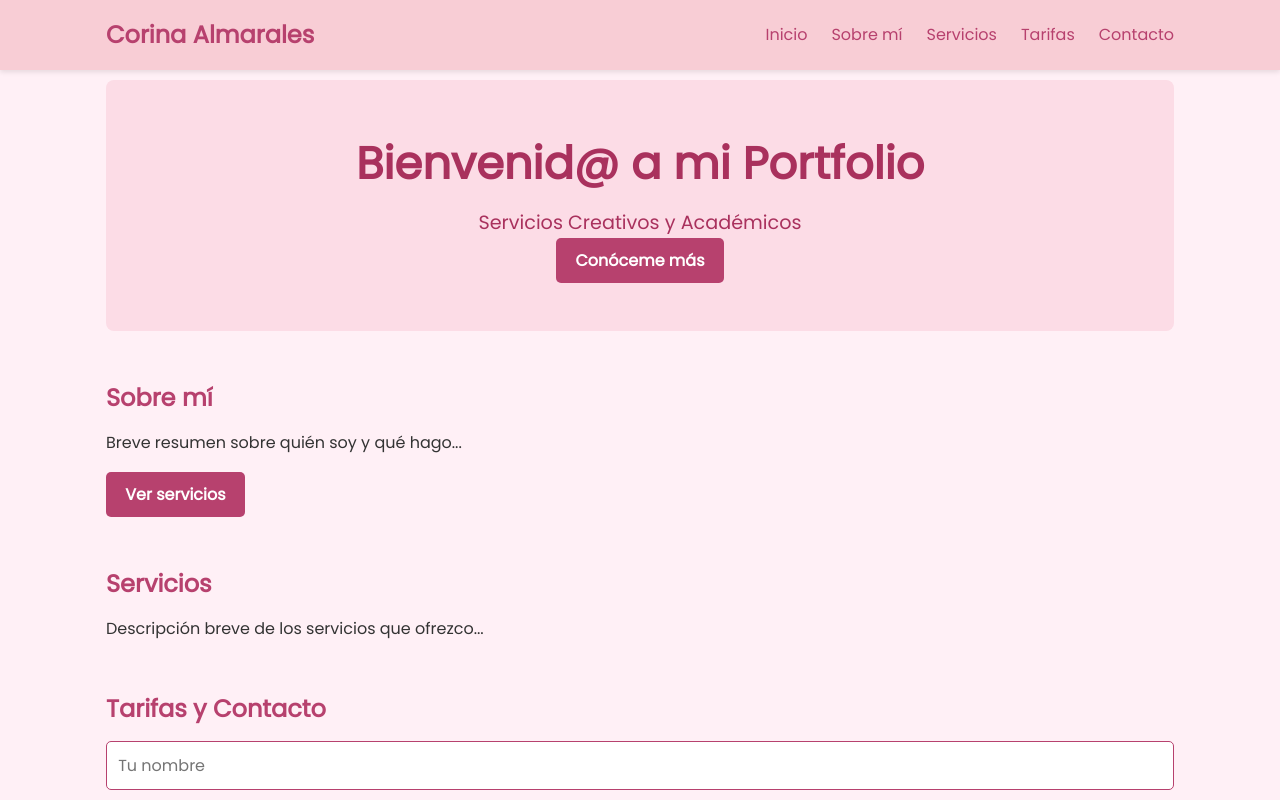
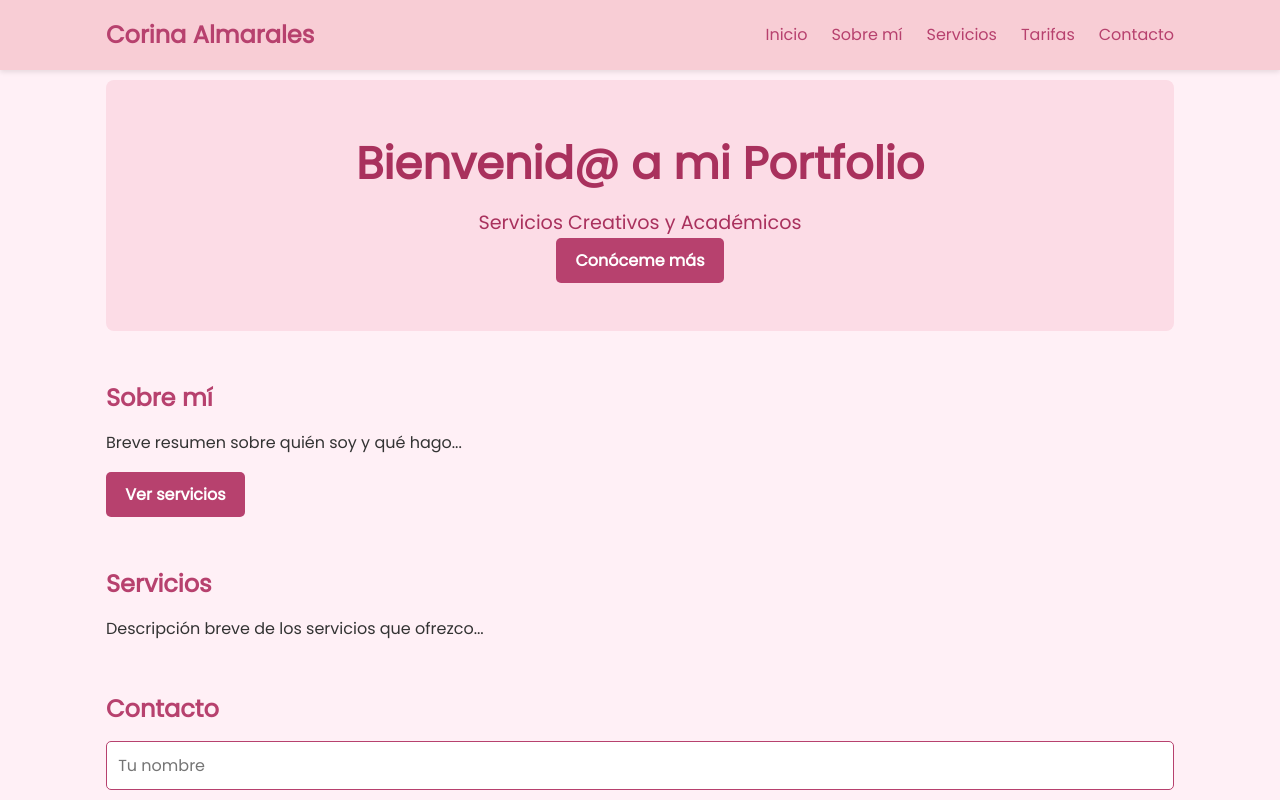
Before and after one commit to Corina-Almarales/corina-almarales, a Next.js app: page / in a window 1280 px wide. Shown: the top 800 px of the page. Built offline with nearby package versions, Linux system fonts and the light colour scheme.

Commit message:
Updated page.tsx

```diff
--- a/src/app/page.tsx
+++ b/src/app/page.tsx
@@ -20,8 +20,8 @@ export default function HomePage() {
         <p>Descripción breve de los servicios que ofrezco...</p>
       </section>
 
-      <section id="tarifas-contacto" className="preview-section">
-        <h2>Tarifas y Contacto</h2>
+      <section id="contacto" className="preview-section">
+        <h2>Contacto</h2>
         <form className="contact-form">
           <input type="text" placeholder="Tu nombre" required />
           <input type="email" placeholder="Tu correo" required />
```
